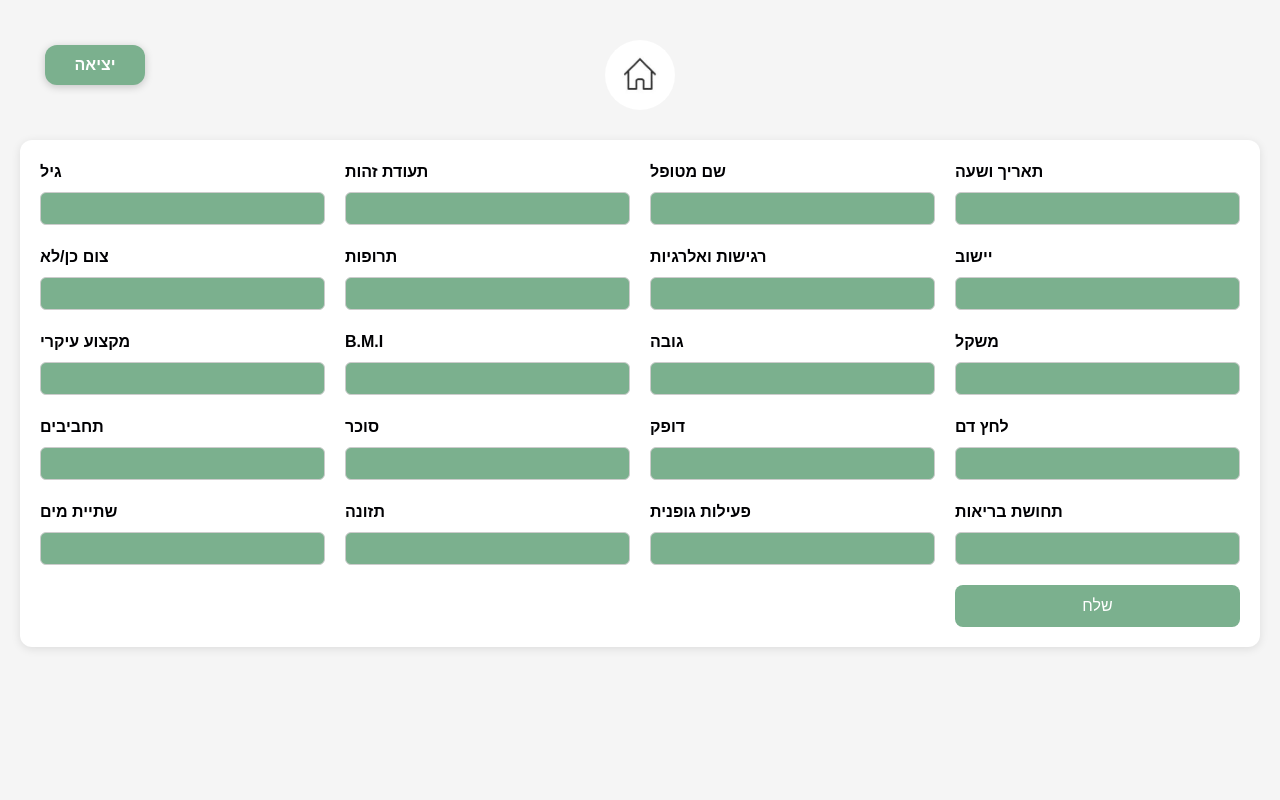
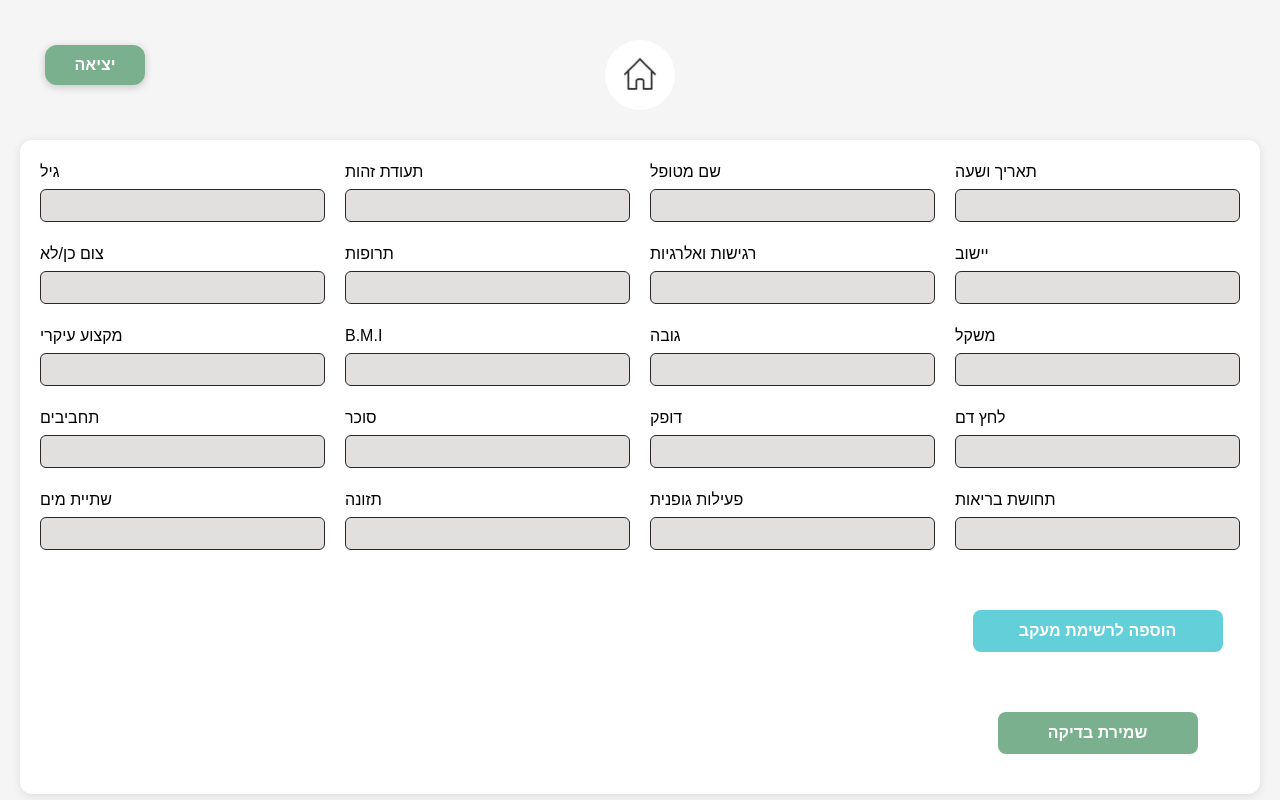
Before and after one commit to Mohasalyan/nurse-my, a React (Vite) app in the folder client/: page /dailytest in a window 1280 px wide. Built offline with nearby package versions, Linux system fonts and the light colour scheme.

Commit message:
form updated

```diff
--- a/client/src/pages/DailyTest/DailyTest.css
+++ b/client/src/pages/DailyTest/DailyTest.css
@@ -56,21 +56,30 @@ body, html, #root {
 }
 
 .form-field label {
-  margin-bottom: 8px;
-  font-weight: bold;
+  margin-bottom: 5px;
 
 }
 
 .form-field input {
   padding: 8px 12px;
-  border: 1px solid #ccc;
+  border: 1px solid #292727;
   border-radius: 6px;
   width: 100%;
   box-sizing: border-box;
-  background-color: #7bb08e;
+  background-color: #e2dfdf;
 }
-
+.buttons {
+  display: grid;
+  justify-content: center;
+  align-items: center;
+  margin-top: 20px;
+  gap: 20px;
+}
 .submit-button {
+  /* display: block; */
+  margin: 20px auto;
+  font-weight: bold;
+  width: 200px;
   /* grid-column: span 4; //Make the button full width across all columns */
   padding: 12px;
   font-size: 16px;
@@ -80,7 +89,20 @@ body, html, #root {
   border-radius: 8px;
   cursor: pointer;
 }
-
+.flag-button {
+  /* display: block; */
+  margin: 20px auto;
+  font-weight: bold;
+  width: 250px;
+  /* grid-column: span 4; //Make the button full width across all columns */
+  padding: 12px;
+  font-size: 16px;
+  background-color: #63cfd9;
+  color: white;
+  border: none;
+  border-radius: 8px;
+  cursor: pointer;
+}
 .submit-button:hover {
   background-color: #5f9774;
 }
--- a/client/src/pages/DailyTest/DailyTest.jsx
+++ b/client/src/pages/DailyTest/DailyTest.jsx
@@ -73,11 +73,20 @@ const DailyTest = () => {
               />
             </div>
           ))}
-          <input type="submit" value="שלח" className="submit-button" />
+          <div className="buttons" >
+          <button
+            type="button"
+            className="flag-button"
+            onClick={() => alert("The test has been flagged!")}
+          >
+            הוספה לרשימת מעקב
+          </button>
+          <input type="submit" value="שמירת בדיקה" className="submit-button" />
+          </div>
         </form>
+        </div>
+      </div>
 
-      </div>
-    </div>
   );
 };
 
--- a/client/src/pages/PastPatientsPage/PastPatientsPage.css
+++ b/client/src/pages/PastPatientsPage/PastPatientsPage.css
@@ -59,7 +59,7 @@ html,
 
 /* Responsive adjustments */
 @media (max-width: 768px) {
-  .card-grid {
+  .cards-grid {
     grid-template-columns: 1fr;
 
   }
```
Also changed, not shown: client/src/Components/CompUsage.txt.
